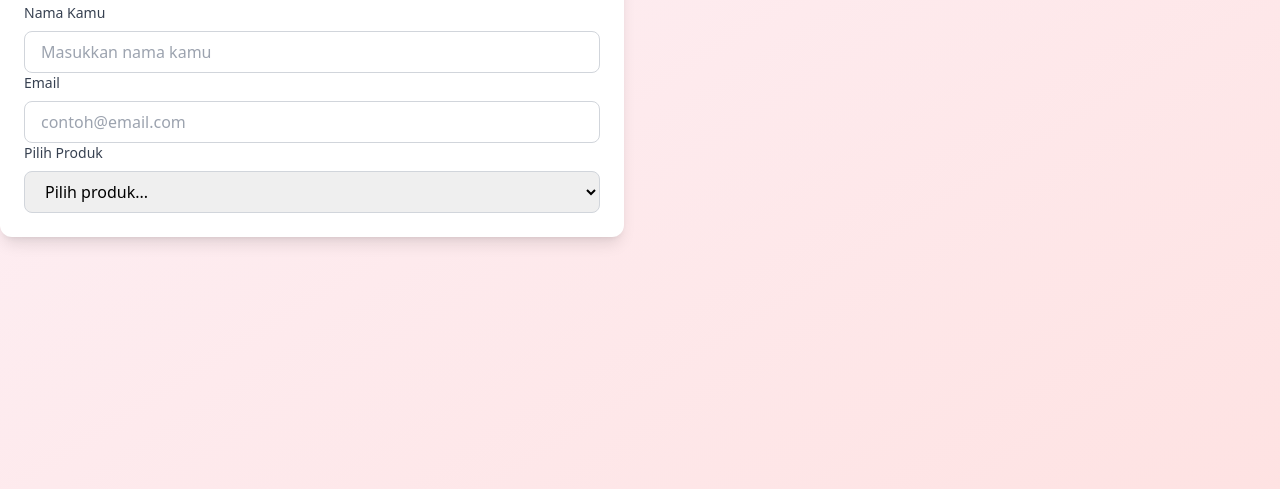
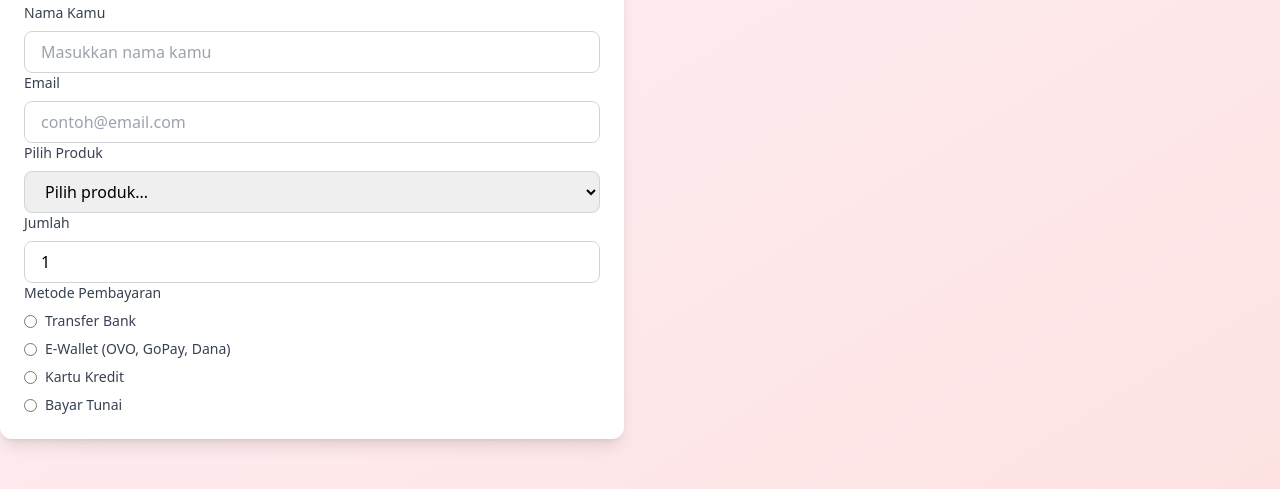
Before and after one commit to Tanisasalsabila/1124160198-form-pembayaran, a plain HTML site: page index.html in a window 1280 px wide. Shown: the part 285-774 px from the top of the page. Drawn offline with nearby package versions, Linux system fonts and the light colour scheme.

Commit message:
jumlah dan metode pembayaran

```diff
--- a/index.html
+++ b/index.html
@@ -66,5 +66,45 @@
                             <option value="enterprise" data-price="40000">Set Nasi Lengkap - 40k</option>
                         </select>
                     </div>
+                     <div>
+                        <label for="quantity" class="block text-sm font-medium text-gray-700 mb-2">
+                            Jumlah
+                        </label>
+                        <input
+                            type="number"
+                            id="quantity"
+                            name="quantity"
+                            min="1"
+                            value="1"
+                            class="w-full px-4 py-2 border border-gray-300 rounded-lg focus:outline-none focus:ring-2 focus:ring-blue-500 focus:border-transparent"
+                            required
+                        >
+                    </div>
+
+                    <!-- Metode Pembayaran -->
+                    <div>
+                        <label class="block text-sm font-medium text-gray-700 mb-2">
+                            Metode Pembayaran
+                        </label>
+                        <div class="space-y-2">
+                            <label class="flex items-center">
+                                <input type="radio" name="paymentMethod" value="transfer" class="text-blue-600 focus:ring-blue-500">
+                                <span class="ml-2 text-sm text-gray-700">Transfer Bank</span>
+                            </label>
+                            <label class="flex items-center">
+                                <input type="radio" name="paymentMethod" value="ewallet" class="text-blue-600 focus:ring-blue-500">
+                                <span class="ml-2 text-sm text-gray-700">E-Wallet (OVO, GoPay, Dana)</span>
+                            </label>
+                            <label class="flex items-center">
+                                <input type="radio" name="paymentMethod" value="credit" class="text-blue-600 focus:ring-blue-500">
+                                <span class="ml-2 text-sm text-gray-700">Kartu Kredit</span>
+                            </label>
+                            <label class="flex items-center">
+                                <input type="radio" name="paymentMethod" value="cash" class="text-blue-600 focus:ring-blue-500">
+                                <span class="ml-2 text-sm text-gray-700">Bayar Tunai</span>
+                            </label>
+                        </div>
+                    </div>
+
 </body>
 </html>
```
